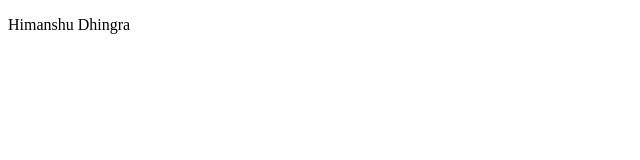
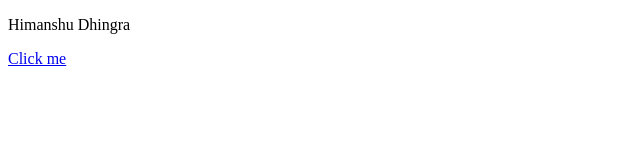
Before and after one commit to himanshudhingra2910/revertgit, a plain HTML site: page index.html in a window 1280 px wide. Shown: the full height of the page, 0-640 px from the left. Drawn offline with Linux system fonts and the light colour scheme.

Commit message:
Revert "revert"
This reverts commit 9d793a2f11b4dcc3fe7e4ddf0bcdcb09d62597d6.

```diff
--- a/index.html
+++ b/index.html
@@ -7,5 +7,6 @@
 </head>
 <body>
     <p>Himanshu Dhingra</p>
+    <a href="#">Click me</a>
 </body>
 </html>
```
